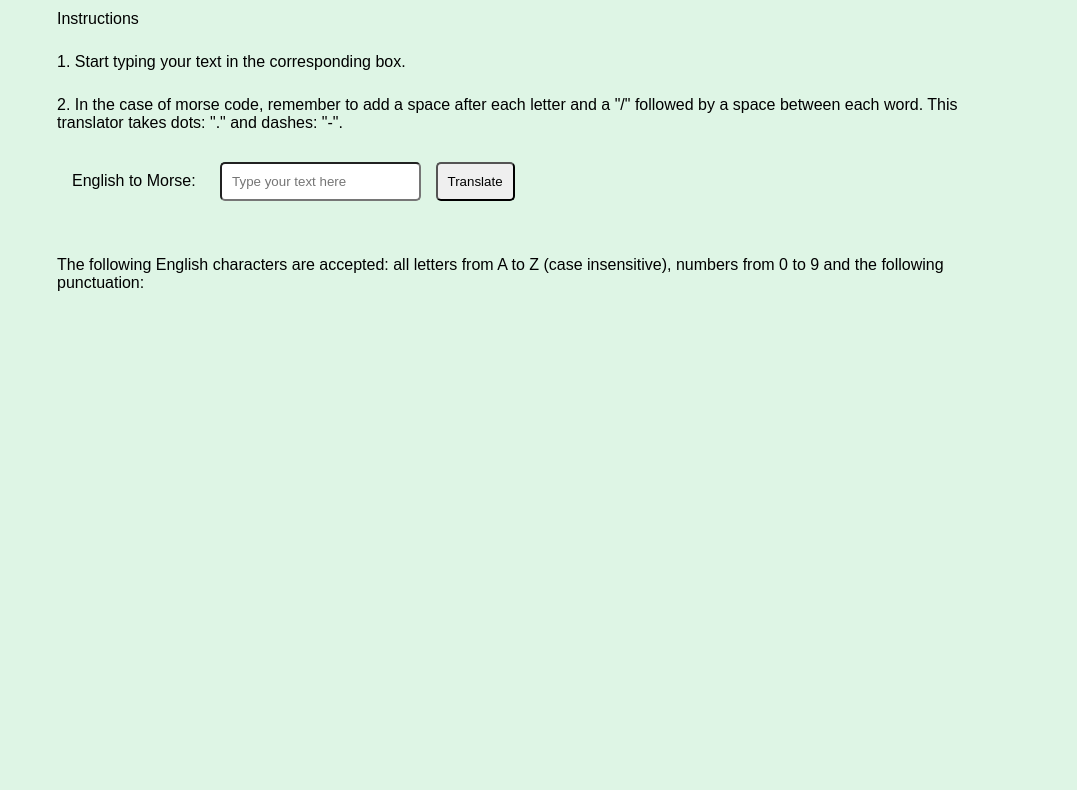
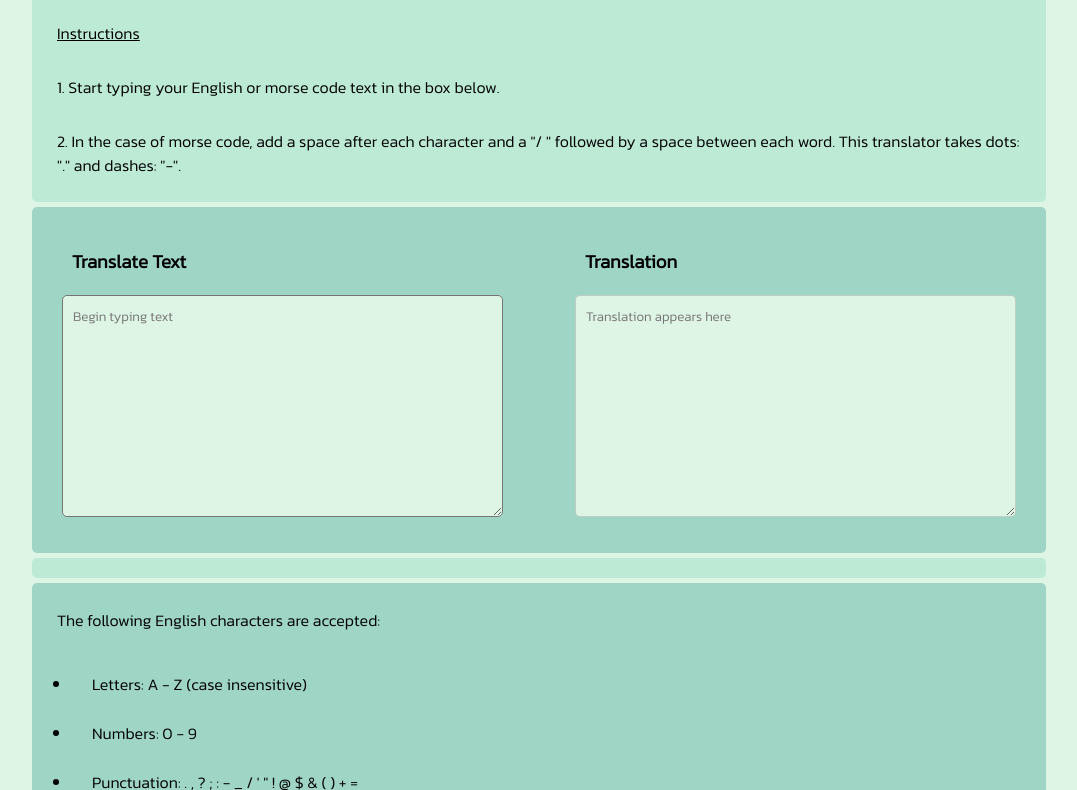
Before and after one commit to h-kok/MorseCodeTranslator, a plain HTML site: page index.html in a window 1280 px wide. Shown: the part 107-897 px from the top of the page, without its empty margins (101-1178 px from the left). Before the commit the page ends 800 px from the top, so only its background shows below. Drawn offline with Linux system fonts and the light colour scheme.

Commit message:
update page layout, content

```diff
--- a/index.html
+++ b/index.html
@@ -7,40 +7,68 @@
         <title>Morse Code Translator</title>
         <script type="module" src="./Javascript/script.js" defer></script>
         <link rel="stylesheet" href="styles.css" />
+        <link rel="preconnect" href="https://fonts.googleapis.com" />
+        <link rel="preconnect" href="https://fonts.gstatic.com" crossorigin />
+        <link
+            href="https://fonts.googleapis.com/css2?family=Kanit:wght@300&display=swap"
+            rel="stylesheet"
+        />
     </head>
     <body>
-        <div class="container">
-            <h1 class="header">Morse Code Translator</h1>
-            <p class="para">Instructions</p>
-            <p class="para">
-                1. Start typing your text in the corresponding box.
+        <h1 class="header">Morse Code Translator</h1>
+        <section class="instructions">
+            <p class="instructions__para instructions__para--underline">
+                Instructions
             </p>
-            <p class="para">
-                2. In the case of morse code, remember to add a space after each
-                letter and a "/" followed by a space between each word. This
+            <p class="instructions__para">
+                1. Start typing your English or morse code text in the box
+                below.
+            </p>
+            <p class="instructions__para">
+                2. In the case of morse code, add a space after each character
+                and a "/ " followed by a space between each word. This
                 translator takes dots: "." and dashes: "-".
             </p>
-
-            <form action="submit" class="form">
-                <label for="input" class="form__label"
-                    >English to Morse:
-                </label>
-                <input
-                    type="text"
+        </section>
+        <section class="translator">
+            <div class="translator__wrapper">
+                <h3 class="translator__heading">Translate Text</h3>
+                <textarea
+                    class="translator__textarea"
+                    name="input"
                     id="input"
-                    name="input"
-                    class="form__input"
-                    placeholder="Type your text here"
-                    required
-                />
-                <button class="form__btn">Translate</button>
-            </form>
-            <div class="output"></div>
-            <p class="para">
-                The following English characters are accepted: all letters from
-                A to Z (case insensitive), numbers from 0 to 9 and the following
-                punctuation:
+                    cols="55"
+                    rows="10"
+                    placeholder="Begin typing text"
+                ></textarea>
+            </div>
+            <div class="translator__wrapper">
+                <h3 class="translator__heading">Translation</h3>
+                <textarea
+                    class="translator__textarea"
+                    name="output"
+                    id="output"
+                    cols="55"
+                    rows="10"
+                    placeholder="Translation appears here"
+                    disabled
+                ></textarea>
+            </div>
+        </section>
+        <div class="error-msg"></div>
+        <section class="valid-inputs">
+            <p class="valid-inputs__para">
+                The following English characters are accepted:
             </p>
-        </div>
+            <ul class="valid-inputs__list">
+                <li class="valid-inputs__list">
+                    Letters: A - Z (case insensitive)
+                </li>
+                <li class="valid-inputs__list">Numbers: 0 - 9</li>
+                <li class="valid-inputs__list">
+                    Punctuation: . , ? ; : - _ / ' " ! @ $ & ( ) + =
+                </li>
+            </ul>
+        </section>
     </body>
 </html>
```
